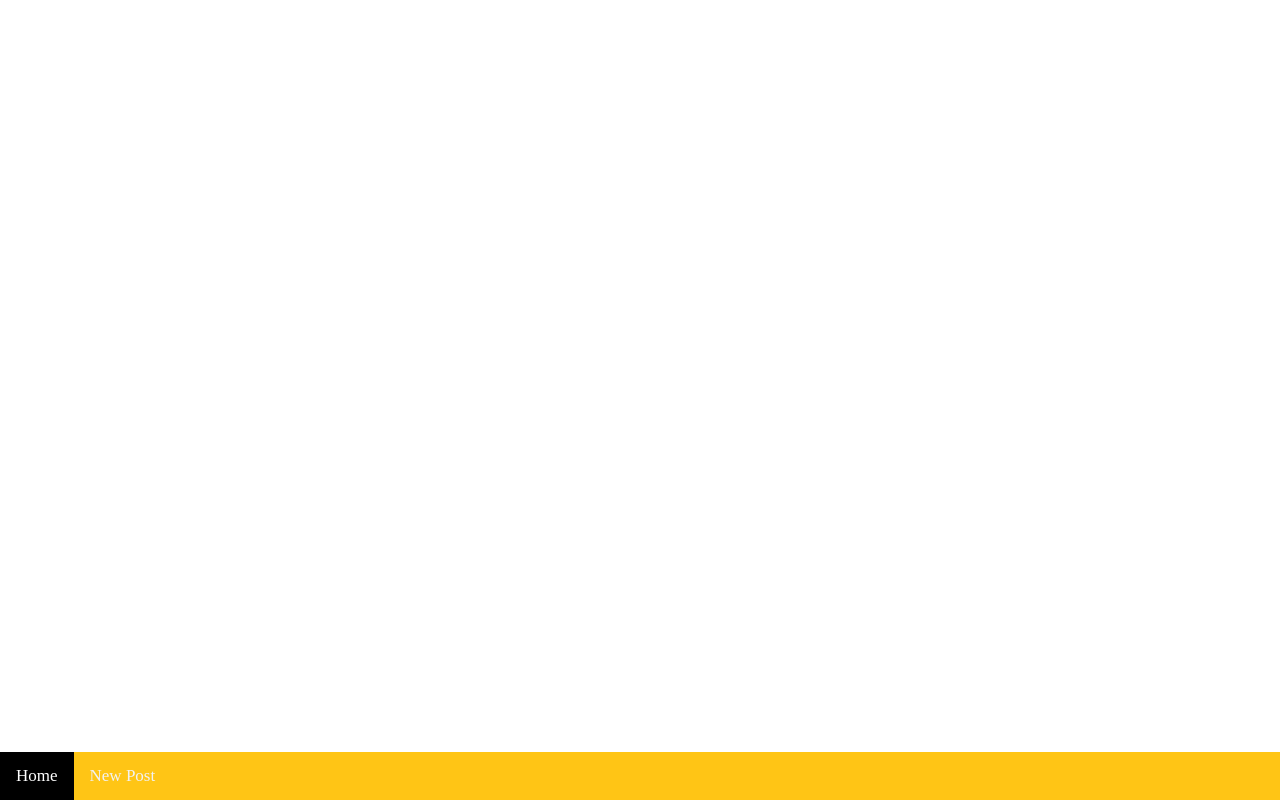
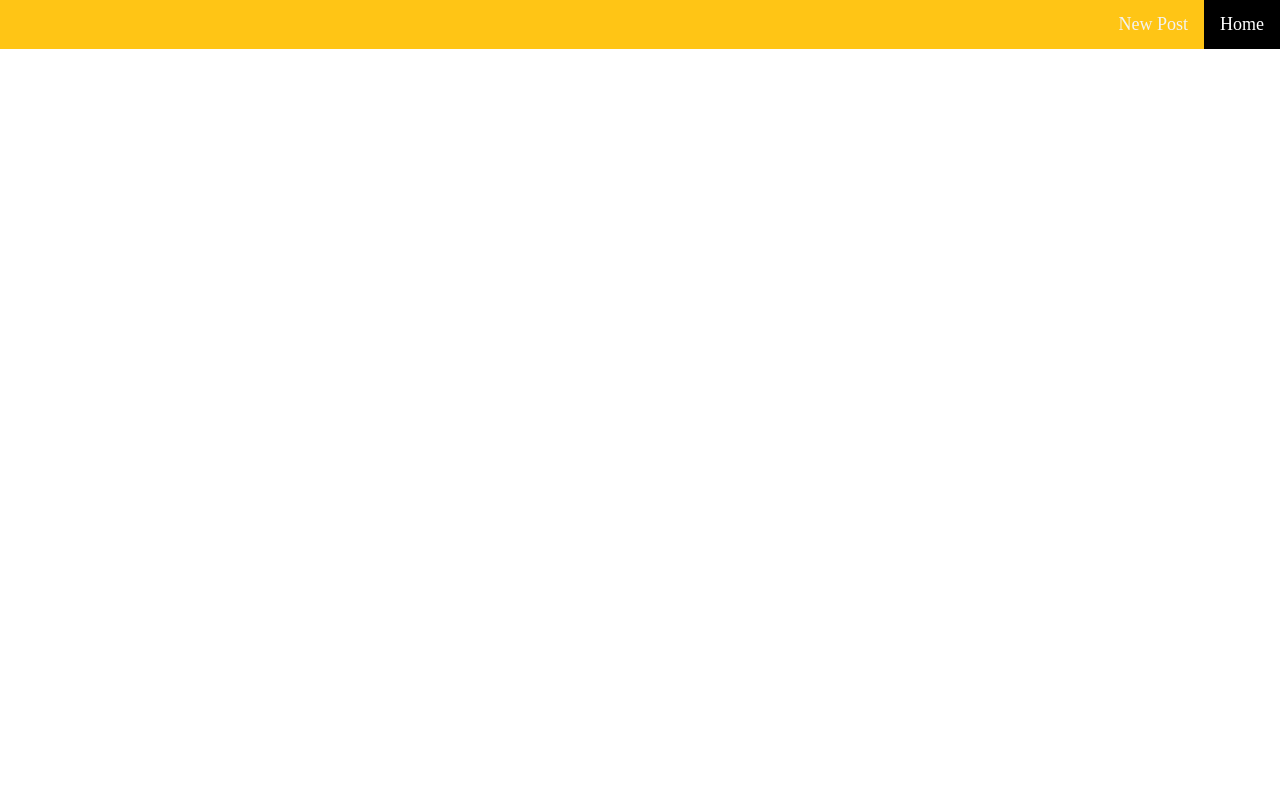
Before and after one commit to rrajesh0205/blog, a Django app: page / in a window 1280 px wide. Run offline with Django 3.2, Linux system fonts and the light colour scheme; data comes from the database, SQL or seed files in the repository; some web fonts are replaced.

Commit message:
More inn Navigation.

```diff
--- a/static/css/style.css
+++ b/static/css/style.css
@@ -675,18 +675,18 @@ b span
   background-color: #ffc515;
   color: black;
   position: fixed;
-  bottom: 0;
+  top: 0;
   width: 100%;
 }
 
 .navbar a {
-  float: left;
+  float: right;
   display: block;
   color: #f2f2f2;
   text-align: center;
   padding: 14px 16px;
   text-decoration: none;
-  font-size: 17px;
+  font-size: 18px;
 }
 
 .navbar a:hover {
--- a/templates/home.html
+++ b/templates/home.html
@@ -6,13 +6,13 @@
     <div class="navbar" id="myNavbar">
         <a href="/" class="active">Home</a>
         <a href="create/">New Post</a>
-        <a href="javascript:void(0);" style="font-size:15px;" class="icon" onclick="myFunction()">&#9776;</a>
     </div>
 </nav>
 </header>
-
 <br>
-
+<br>
+<br>
+<br>
 <div class="container">
     {% for article in object_list|dictsortreversed:"created_at" %}
         <div class="article">
```
